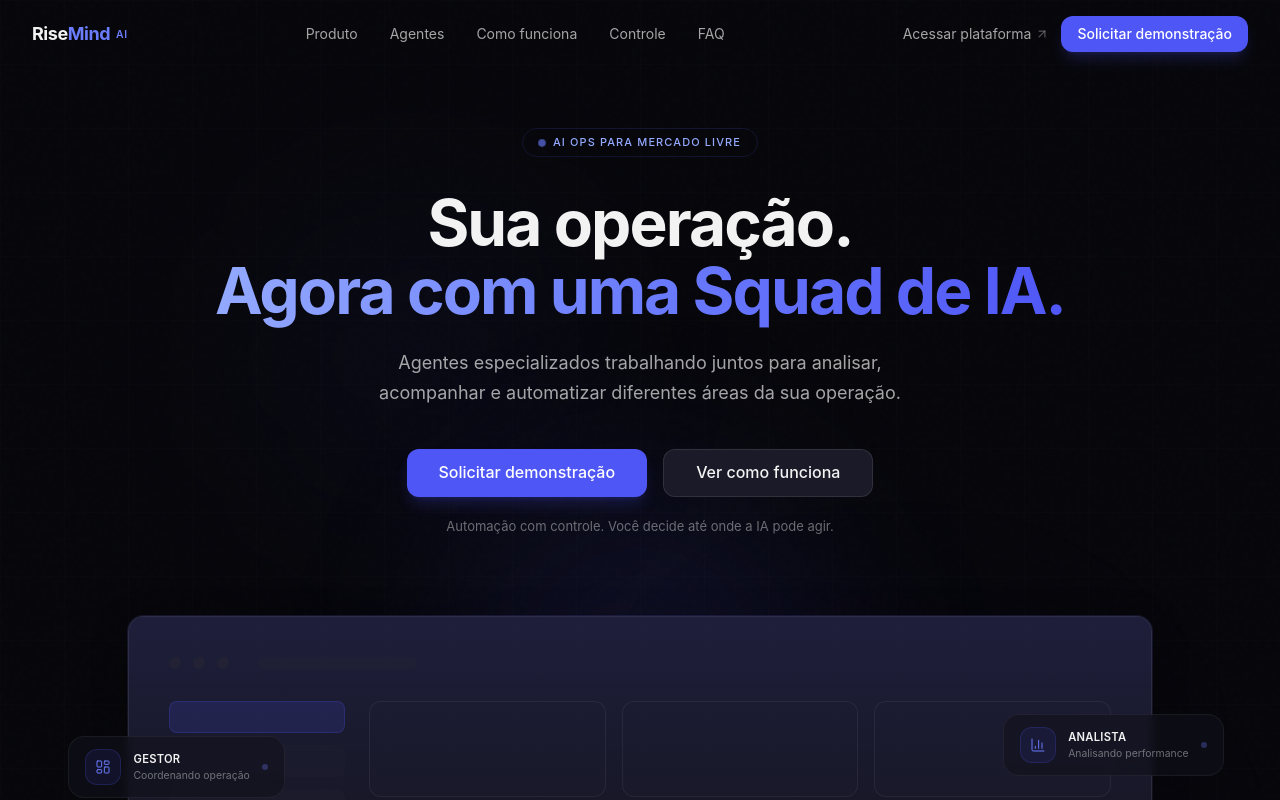
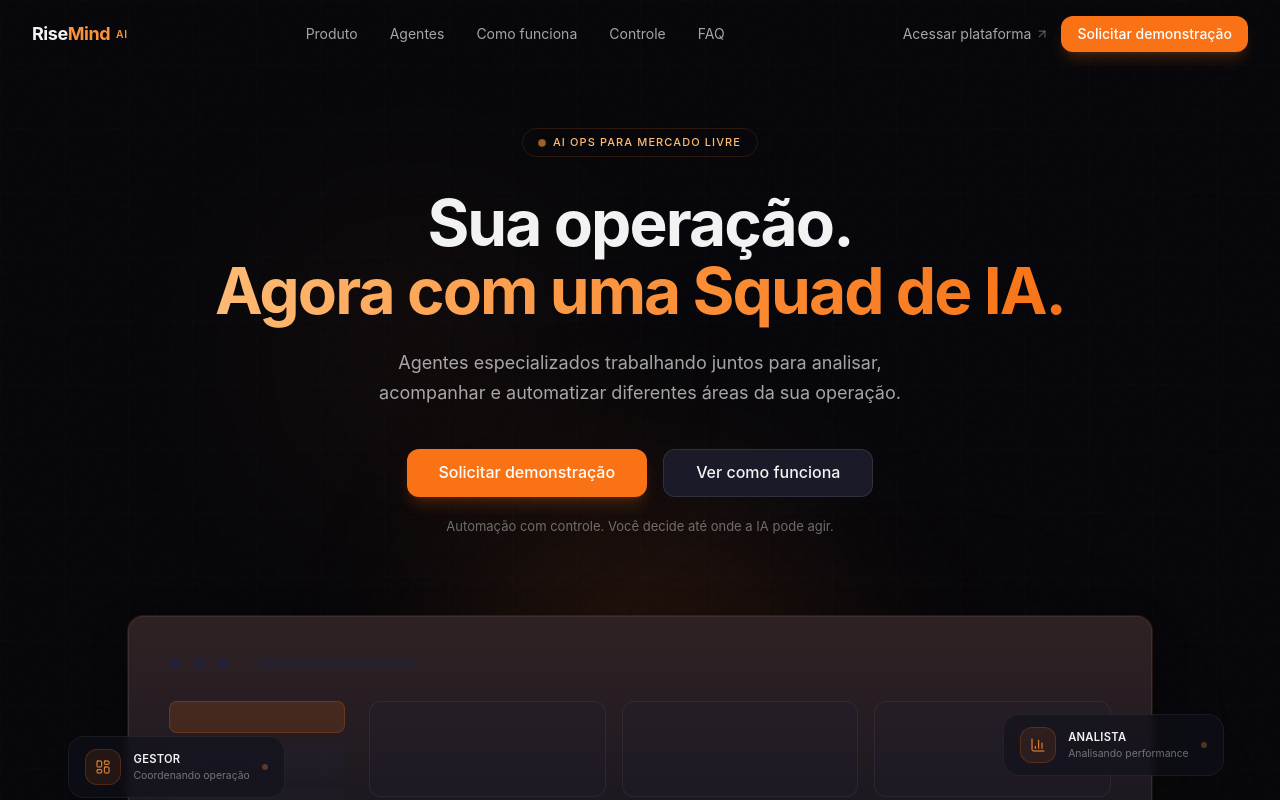
Before and after one commit to Guarizin/RiseMind, a Next.js app: page / in a window 1280 px wide. Shown: the top 800 px of the page. Built offline with nearby package versions, Linux system fonts and the light colour scheme.

Commit message:
Alteração de cores

```diff
--- a/app/globals.css
+++ b/app/globals.css
@@ -68,7 +68,7 @@
   .surface-glow {
     box-shadow:
       0 0 0 1px rgba(255, 255, 255, 0.04),
-      0 0 80px -20px rgba(79, 86, 246, 0.12),
+      0 0 80px -20px rgba(249, 115, 22, 0.12),
       0 4px 24px -4px rgba(0, 0, 0, 0.5);
   }
 
@@ -101,8 +101,8 @@
     border-radius: 50%;
     background: radial-gradient(
       circle,
-      rgba(79, 86, 246, 0.15) 0%,
-      rgba(79, 86, 246, 0.05) 40%,
+      rgba(249, 115, 22, 0.15) 0%,
+      rgba(249, 115, 22, 0.05) 40%,
       transparent 70%
     );
     filter: blur(60px);
@@ -127,13 +127,13 @@
   }
 
   .connection-line {
-    stroke: rgba(79, 86, 246, 0.2);
+    stroke: rgba(249, 115, 22, 0.2);
     stroke-width: 1;
     fill: none;
   }
 
   .connection-line-active {
-    stroke: rgba(79, 86, 246, 0.5);
+    stroke: rgba(249, 115, 22, 0.5);
     stroke-width: 1.5;
     fill: none;
   }
--- a/config/site.ts
+++ b/config/site.ts
@@ -6,7 +6,7 @@ export const siteConfig = {
   url: "https://risemind.ai",
   systemUrl: "https://app.risemind.ai",
   whatsapp: {
-    number: "5511999999999",
+    number: "5511994754350",
     message: "Olá! Quero conhecer a RiseMind AI.",
     get link() {
       return `https://wa.me/${this.number}?text=${encodeURIComponent(this.message)}`;
--- a/tailwind.config.ts
+++ b/tailwind.config.ts
@@ -9,18 +9,18 @@ const config: Config = {
     extend: {
       colors: {
         brand: {
-          50: "#eef2ff",
-          100: "#dbe4ff",
-          200: "#bfcfff",
-          300: "#93a9ff",
-          400: "#6b7cfc",
-          500: "#4f56f6",
-          600: "#3f35eb",
-          700: "#352bd0",
-          800: "#2c25a8",
-          900: "#292685",
-          950: "#1a174e",
-          DEFAULT: "#4f56f6",
+          50: "#fff7ed",
+          100: "#ffedd5",
+          200: "#fed7aa",
+          300: "#fdba74",
+          400: "#fb923c",
+          500: "#f97316",
+          600: "#ea580c",
+          700: "#c2410c",
+          800: "#9a3412",
+          900: "#7c2d12",
+          950: "#431407",
+          DEFAULT: "#f97316",
         },
         surface: {
           0: "#06060a",
```
